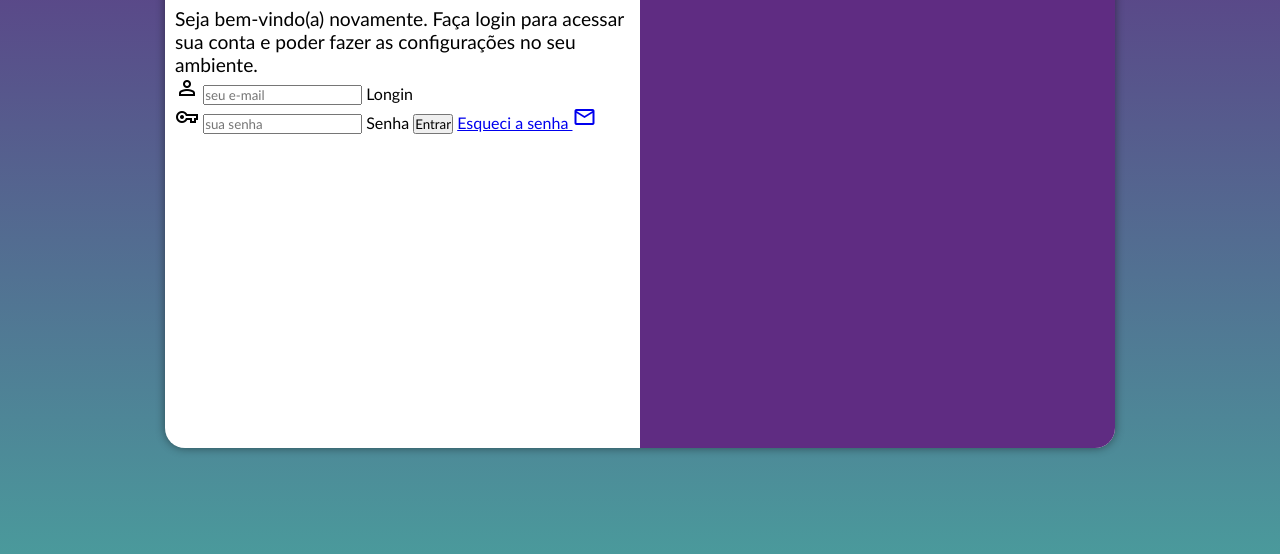
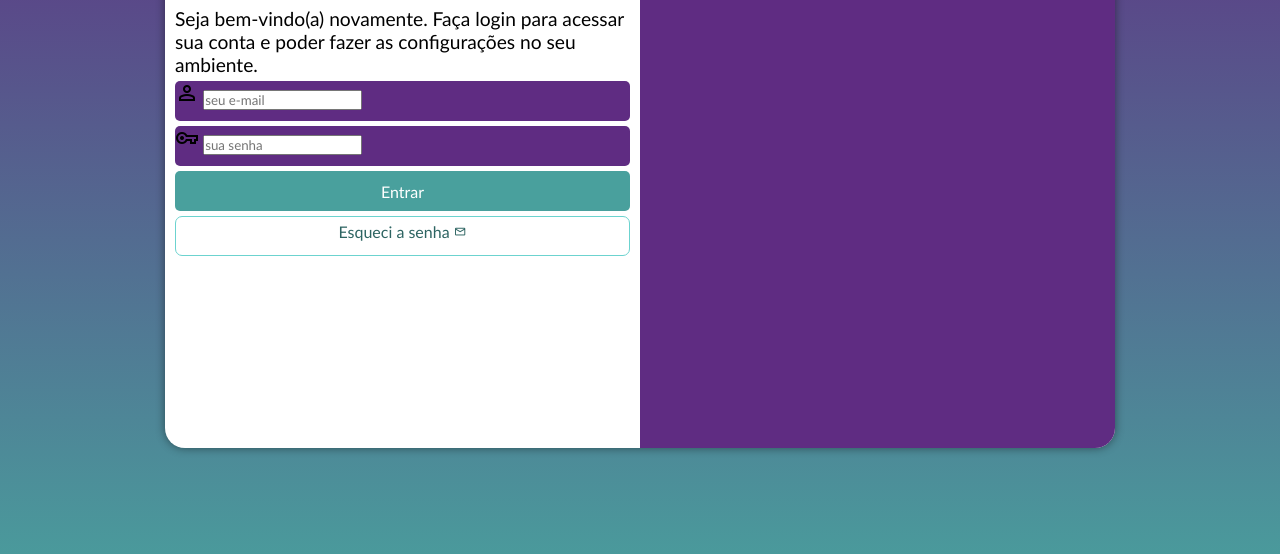
Before and after one commit to leticia-fmbarreto/projeto-login, a plain HTML site: page index.html in a window 1280 px wide. Shown: the part 202-756 px from the top of the page. Drawn offline with nearby package versions, Linux system fonts and the light colour scheme.

Commit message:
Formatação do formulário

```diff
--- a/estilos/style.css
+++ b/estilos/style.css
@@ -62,3 +62,55 @@ div#formulario > h1 {
 div#formulario > p {
     font-size: 0.8em;
 }
+
+form > div.campo {
+    background-color: #5f2c82;
+    display: block;
+    width: 100%;
+    height: 40px;
+    border-radius: 5px;
+    margin: 5px 0px;
+}
+
+div.campo > label {
+    display: none;
+}
+
+form > input[type=submit] {
+    display: block;
+    font-size: 1em;
+    width: 100%;
+    height: 40px;
+    background-color: #49a09d;
+    color: white;
+    border: none;
+    border-radius: 5px;
+    cursor: pointer;
+}
+
+form > a.input[type=submit]:hover {
+    background-color: #2d6462;
+}
+
+form > a.botao {
+    display: block;
+    text-align: center;
+    font-size: 1em;
+    width: 100%;
+    height: 40px;
+    padding-top: 5px;
+    margin-top: 5px;
+    background-color: white;
+    color: #2d6462;
+    border: 1px solid #6cd3cf;
+    border-radius: 7px;
+    text-decoration: none;
+}
+
+form > a.botao:hover {
+    background-color: #6cd3cf;
+}
+
+form > a.botao > i {
+    font-size: 0.8em
+}
--- a/index.html
+++ b/index.html
@@ -27,11 +27,11 @@
                         <i class="material-symbols-outlined">vpn_key</i>
                         <input type="password" name="senha" id="isenha" placeholder="sua senha" autocomplete="current-password" required minlength="8" maxlength="20">
                         <label for="isenha">Senha</label>
-                        <input type="submit" value="Entrar">
-                        <a href="esquecia.thml">
+                    </div>
+                    <input type="submit" value="Entrar">
+                    <a href="esqueci.thml" class="botao">
                             Esqueci a senha <i class="material-symbols-outlined">email</i>
-                        </a>
-                    </div>
+                    </a>
                 </form>
             </div>
         </section>
```
